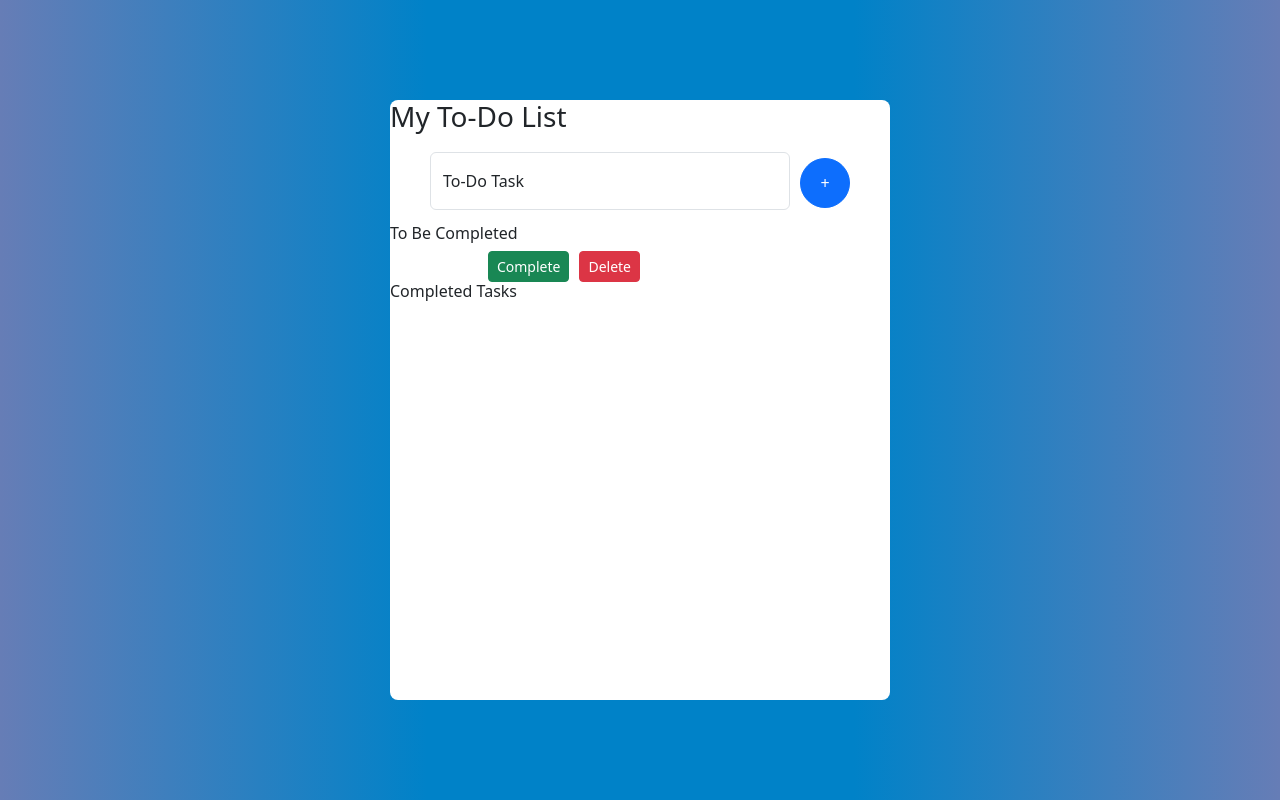
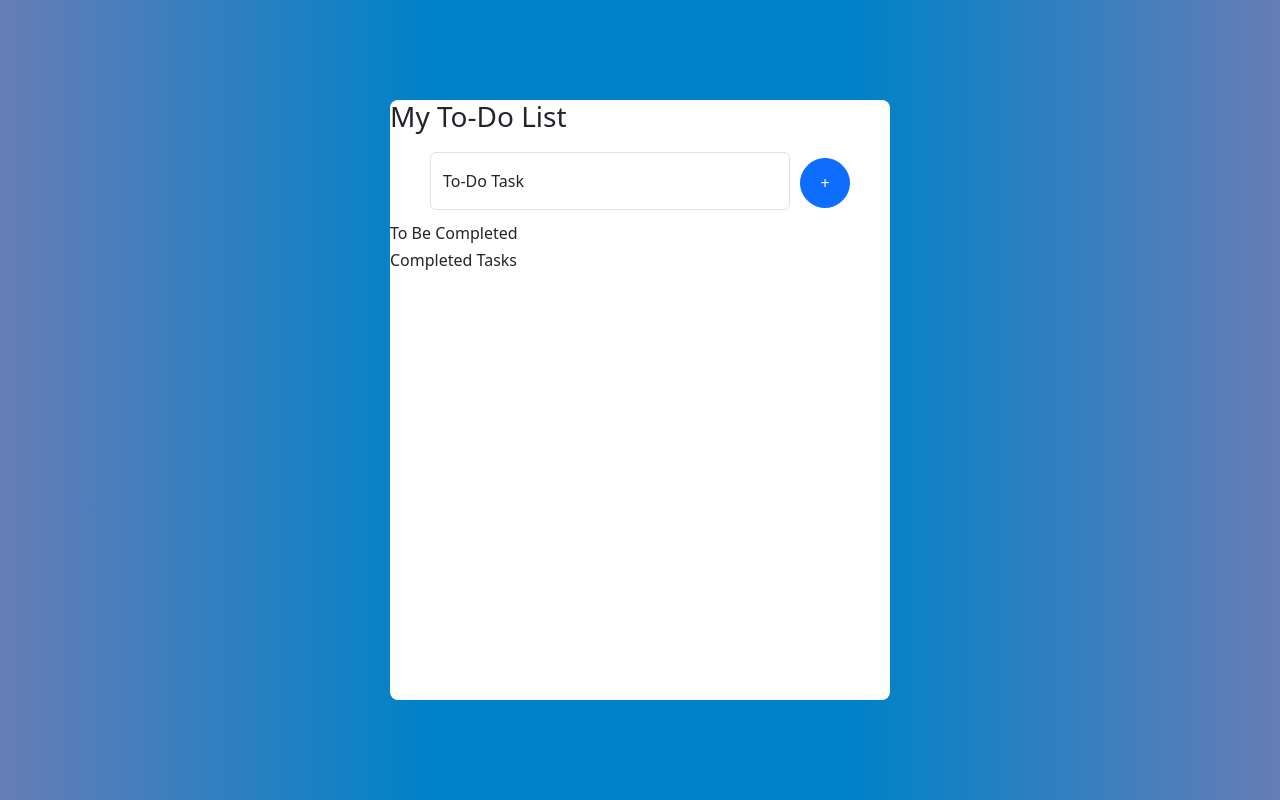
Before and after one commit to Nikhilesh1307/react-todo, a React (Vite) app: page / in a window 1280 px wide. Built offline with nearby package versions, Linux system fonts and the light colour scheme.

Commit message:
Fix: Initialize tasks with empty array instead of array with empty string to prevent persistence issues

```diff
--- a/src/App.jsx
+++ b/src/App.jsx
@@ -7,7 +7,7 @@ function App() {
   const [newTask, setNewTask] = useState("")
   const [myTasks, setMyTasks] = useState(() => {
     const saved = localStorage.getItem('myTasks')
-    return saved ? JSON.parse(saved) : [""]
+    return saved ? JSON.parse(saved) : []
   })
   const [completedTasks, setCompletedTasks] = useState(() => {
     const saved = localStorage.getItem('completedTasks')
```
